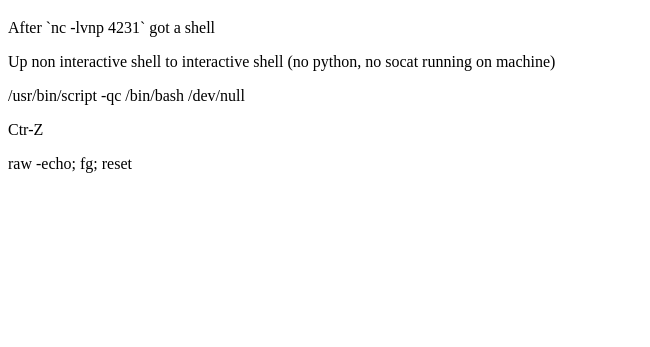
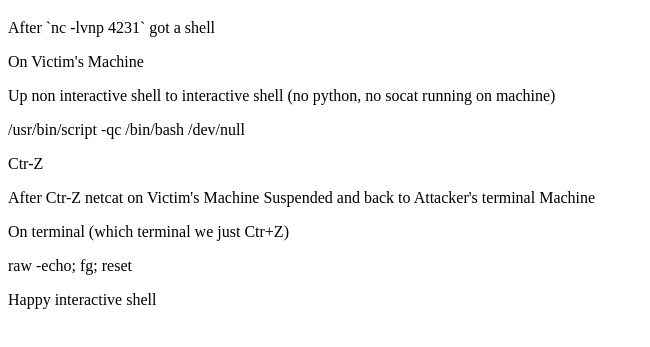
Before and after one commit to nvth/nvth.github.io, a plain HTML site: page index.html in a window 1280 px wide. Shown: the part 61-408 px from the top of the page, without its empty margins (0-650 px from the left). Drawn offline with Linux system fonts and the light colour scheme.

Commit message:
Update index.html

```diff
--- a/index.html
+++ b/index.html
@@ -7,11 +7,13 @@
 
 <h1>Interactive Shell (Without python, socat)</h1>
 <p>After `nc -lvnp 4231` got a shell</p>
+<p>On Victim's Machine</p>
 <p>Up non interactive shell to interactive shell (no python, no socat running on machine)</p>
 <p>/usr/bin/script -qc /bin/bash /dev/null</p>
-
 <p>Ctr-Z</p>
+<p>After Ctr-Z netcat on Victim's Machine Suspended and back to Attacker's terminal Machine</p>
+<p>On terminal (which terminal we just Ctr+Z)</p>
 <p>raw -echo; fg; reset</p>
-
+<p>Happy interactive shell<p>
 </body>
 </html>
```
